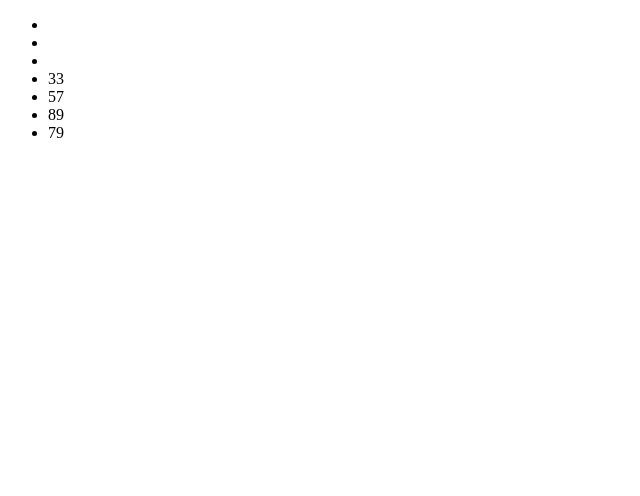
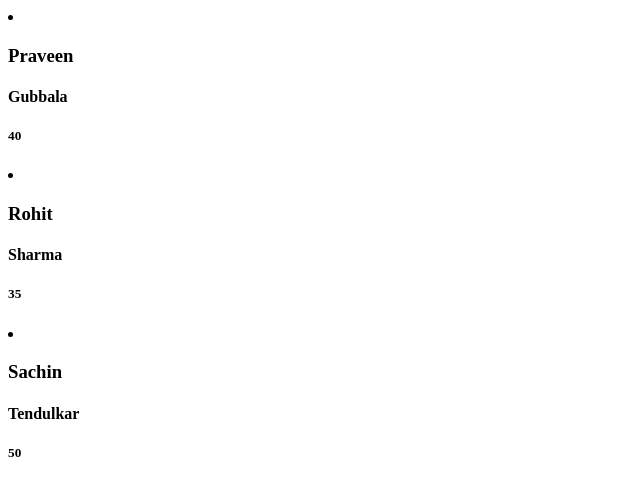
Before and after one commit to enterbackspace/angularassignments2, an Angular app: page / in a window 1280 px wide. Shown: the top 496 px of the page, without its empty margins (0-640 px from the left). Built offline with nearby package versions, Linux system fonts and the light colour scheme.

Commit message:
sadfgnfvd

```diff
--- a/src/app/app.component.html
+++ b/src/app/app.component.html
@@ -1,6 +1,13 @@
- <ul>
-  <li *ngFor="let ar of arr">
-    <span *ngIf="ar%2 !=0">{{ar}}</span>
+ <li *ngFor="let s of students">
+  <h3>
+ {{s.firstname}}
 
-  </li>
- </ul>
+  </h3>
+  <h4>
+    {{s.lastname}}
+  </h4>
+  <h5>
+    {{s.age}}
+  </h5>
+
+ </li>
--- a/src/app/app.component.ts
+++ b/src/app/app.component.ts
@@ -7,5 +7,20 @@
 })
 export class AppComponent {
   title = 'angularassignments2';
-  arr=[12,34,44,33,57,89,79]
+   students = [
+    {
+      firstname:"Praveen",
+      lastname:"Gubbala",
+      age:40
+    },
+    {
+      firstname:"Rohit",
+      lastname:"Sharma",
+      age:35
+    },
+    {
+      firstname:"Sachin",
+      lastname:"Tendulkar",
+      age:50
+    },]
 }
```
